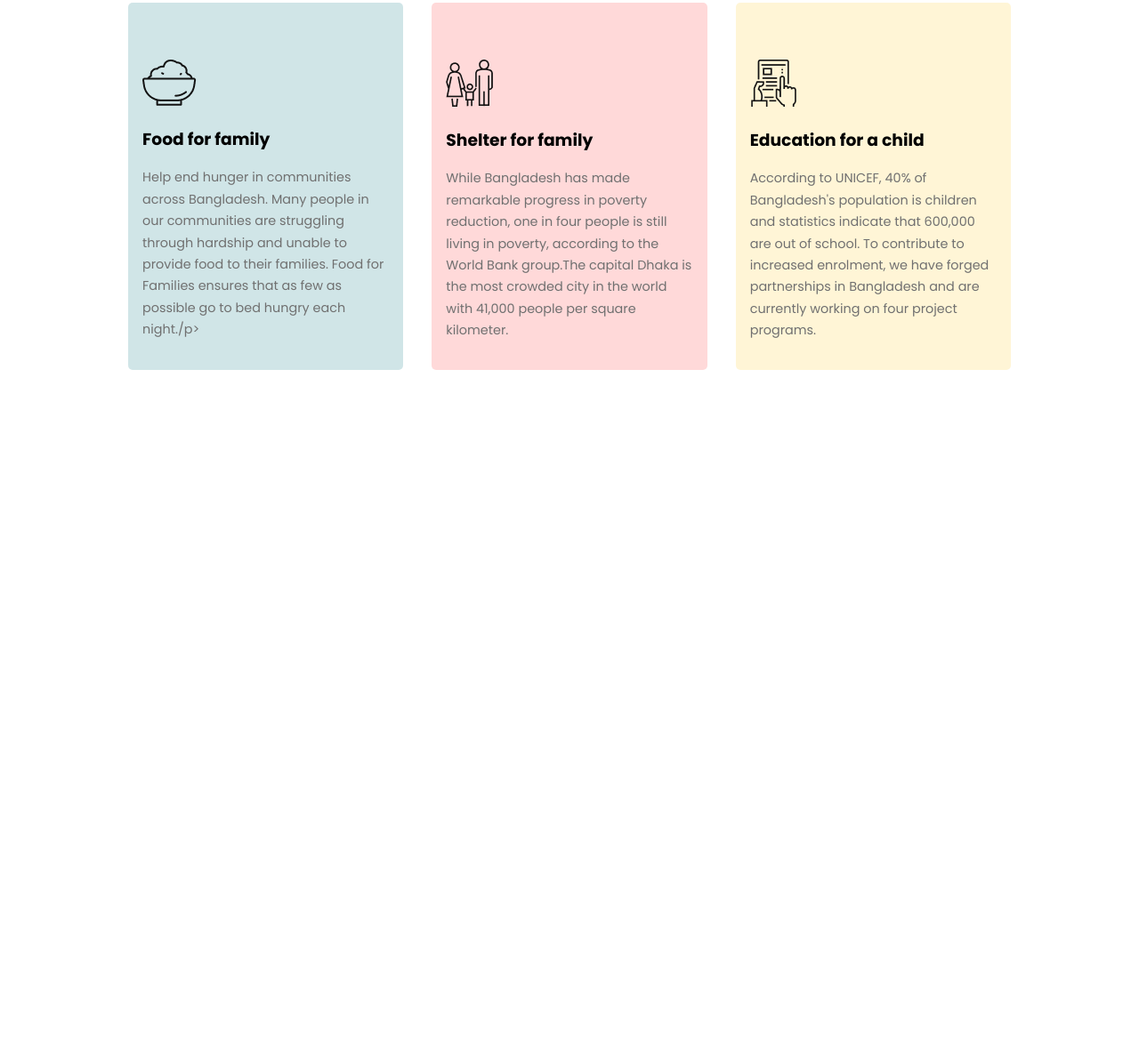
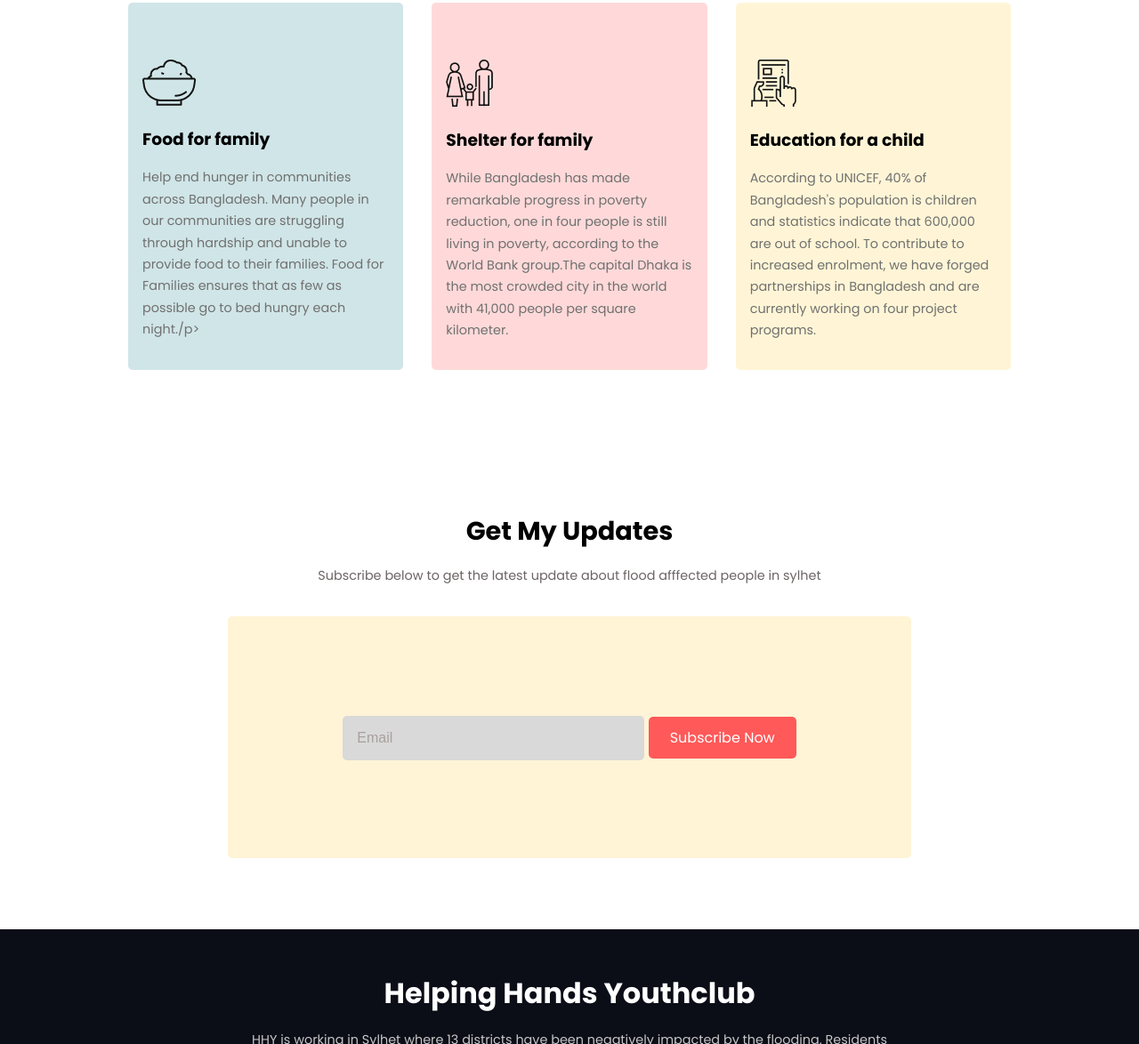
Before and after one commit to ahm-rubayed/donate-today, a plain HTML site: page index.html in a window 1280 px wide. Shown: the part 1626-2800 px from the top of the page at 89% size. Before the commit the page ends 2122 px from the top, so only its background shows below. Drawn offline with Linux system fonts and the light colour scheme.

Commit message:
Website has almost finished

```diff
--- a/index.html
+++ b/index.html
@@ -4,7 +4,7 @@
     <meta charset="UTF-8" />
     <meta http-equiv="X-UA-Compatible" content="IE=edge" />
     <meta name="viewport" content="width=device-width, initial-scale=1.0" />
-    <title>Donate Today</title>
+    <title>Helping Hands youthclub</title>
     <!-- Google Font -->
     <link rel="preconnect" href="https://fonts.googleapis.com" />
     <link rel="preconnect" href="https://fonts.gstatic.com" crossorigin />
@@ -15,6 +15,7 @@
     <link rel="stylesheet" href="style.css" />
   </head>
   <body>
+    <!-- Donate Header -->
     <section class="donate-header">
         <div class="overlay">
             <div class="header-content">
@@ -25,6 +26,7 @@
     </div>
     </section>
 
+    <!-- Donate Today -->
     <section class="donate-today">
       <div class="header-area">
         <h2>Donate Today</h2>
@@ -43,6 +45,7 @@
       </div>
     </section>
 
+    <!-- Donation Plan -->
     <section class="donate-plan">
       <div class="header-area">
         <h2>Our donate plan</h2>
@@ -66,5 +69,23 @@
         </div>
       </div>
     </section>
+
+    <!-- Get updates -->
+    <section class="get-updates">
+      <div class="header-area">
+        <h2>Get my updates</h2>
+        <p>Subscribe below to get the latest update about flood afffected people in sylhet</p>
+      </div>
+      <div class="container">
+        <form >
+          <input type="email" placeholder="Email">
+          <a href="#" class="btn">Subscribe now</a>
+        </form>
+      </div>
+    </section>
   </body>
+  <footer>
+    <h3>Helping hands youthclub</h3>
+    <p>HHY is working in Sylhet where 13 districts have been negatively impacted by the flooding. Residents have had their homes damaged by the floods and many are seeking refuge within shelters. Access to food and clean drinking water is minimal.</p>
+  </footer>
 </html>
--- a/style.css
+++ b/style.css
@@ -28,6 +28,7 @@ section {
 
 .header-area h2 {
     font-size: 1.8rem;
+    text-transform: capitalize;
 }
 
 .header-area p {
@@ -172,3 +173,49 @@ section {
 .donate-plan .col img {
     margin-top: 2rem;
 }
+
+/* Get updates */
+.get-updates .container {
+    width: 60%;
+    margin: 2rem auto 1rem auto;
+    background-color: #FFF4D6;
+    height: 10rem;
+    text-align: center;
+    padding-top: 7rem;
+    border-radius: 5px;
+}
+
+.get-updates .container input {
+    width: 40%;
+    padding: 1rem;
+    border: none;
+    outline: none;
+    background-color: #D9D9D9;
+    border-radius: 5px;
+    font-size: 1rem;
+}
+
+.get-updates .container input::placeholder {
+    color: #AA9F9F;
+}
+
+/* Footer */
+footer {
+    background-color: #0B0D17;
+    color: #fff;
+    padding: 2rem 1rem;
+    text-align: center;
+}
+
+footer h3{
+    font-size: 2rem;
+    text-transform: capitalize;
+}
+
+footer p {
+    width: 60%;
+    margin: auto;
+    color: #c7c7c7;
+    font-size: .9rem;
+    line-height: 1.8;
+}
```
